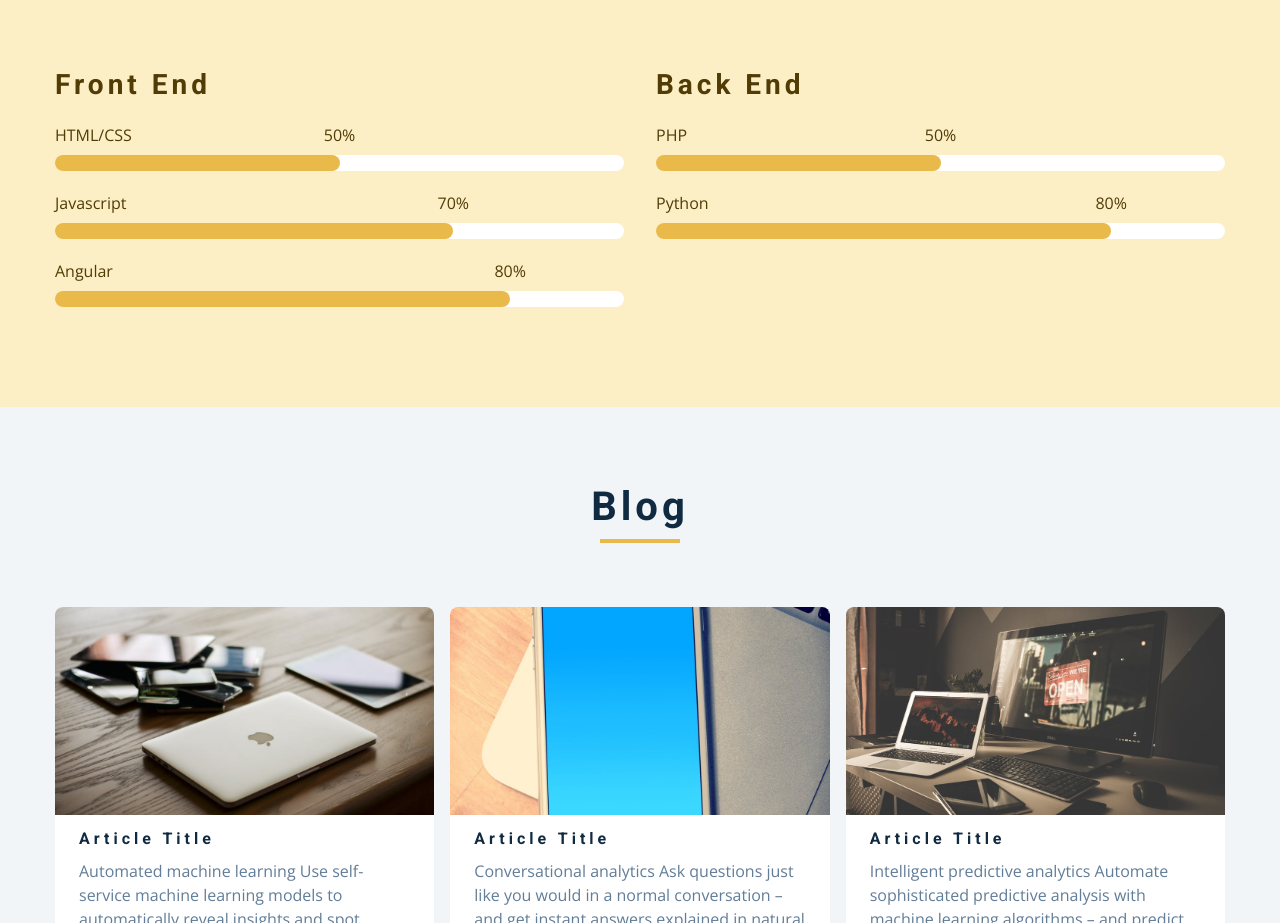
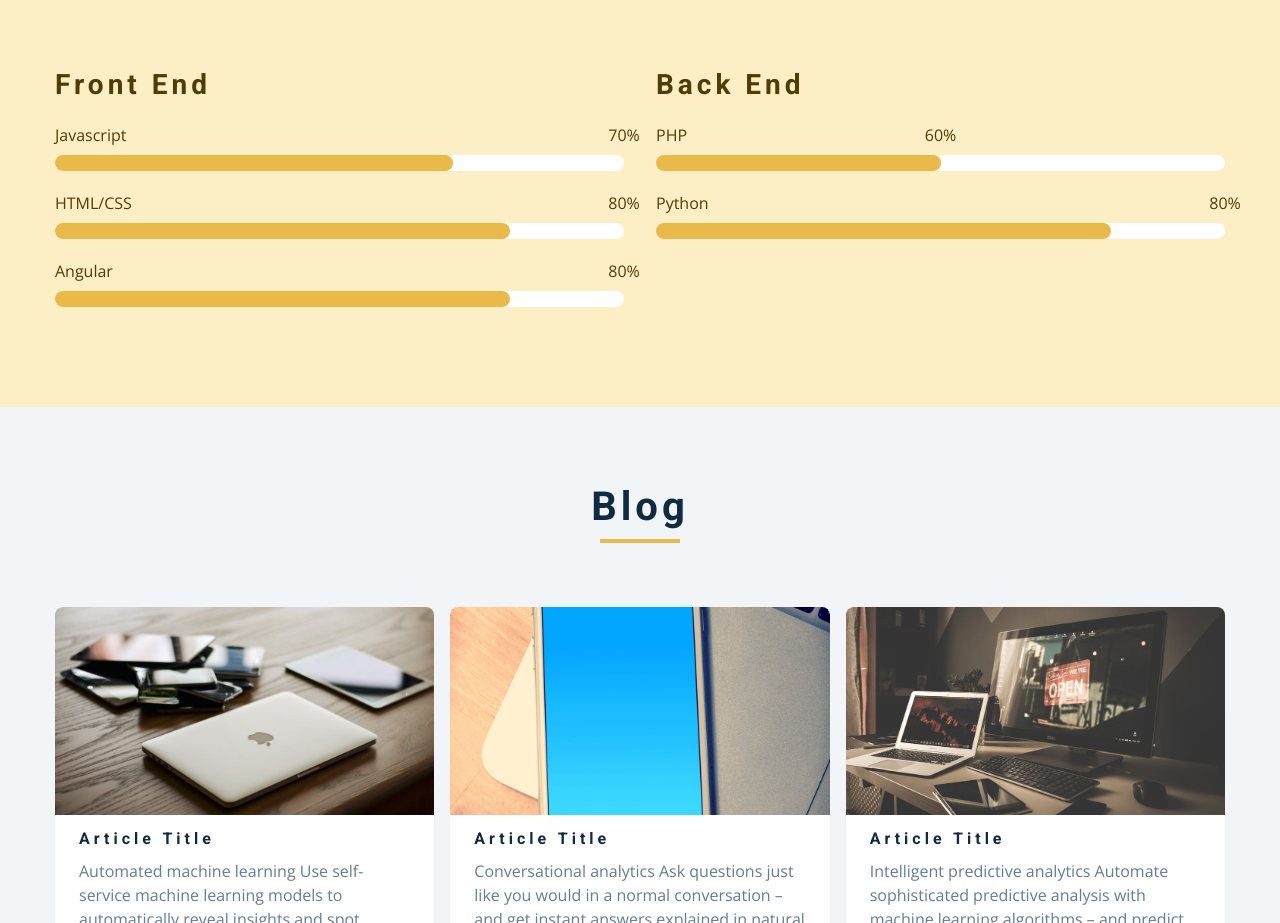
Before and after one commit to AmimoG/MyPortfolio, a plain HTML site: page index.html in a window 1280 px wide. Shown: the part 3940-4863 px from the top of the page. Drawn offline with nearby package versions, Linux system fonts and the light colour scheme.

Commit message:
Add Files

```diff
--- a/css/styles.css
+++ b/css/styles.css
@@ -725,10 +725,10 @@ Skills
   transform: translateX(-50%);
 }
 .skill-text-70 {
-  left: 70%;
+  left: 100%;
 }
 .skill-text-80 {
-  left: 80%;
+  left: 100%;
 }
 /*
 ===============
--- a/index.html
+++ b/index.html
@@ -310,17 +310,7 @@
       <div class="section-center skills-center">
         <article>
           <h3>front end</h3>
-          <!-- single skill -->
-          <div class="skill">
-            <p>HTML/CSS</p>
-            <div class="skill-container">
-              <div class="skill-value"></div>
-              <p class="skill-text">
-                50%
-              </p>
-            </div>
-          </div>
-          <!--end of  single skill -->
+
           <!-- single skill -->
           <div class="skill">
             <p>Javascript</p>
@@ -328,6 +318,17 @@
               <div class="skill-value value-70"></div>
               <p class="skill-text skill-text-70">
                 70%
+              </p>
+            </div>
+          </div>
+          <!--end of  single skill -->
+          <!-- single skill -->
+          <div class="skill">
+            <p>HTML/CSS</p>
+            <div class="skill-container">
+              <div class="skill-value value-80"></div>
+              <p class="skill-text skill-text-80">
+                80%
               </p>
             </div>
           </div>
@@ -352,7 +353,7 @@
             <div class="skill-container">
               <div class="skill-value"></div>
               <p class="skill-text">
-                50%
+                60%
               </p>
             </div>
           </div>
```
